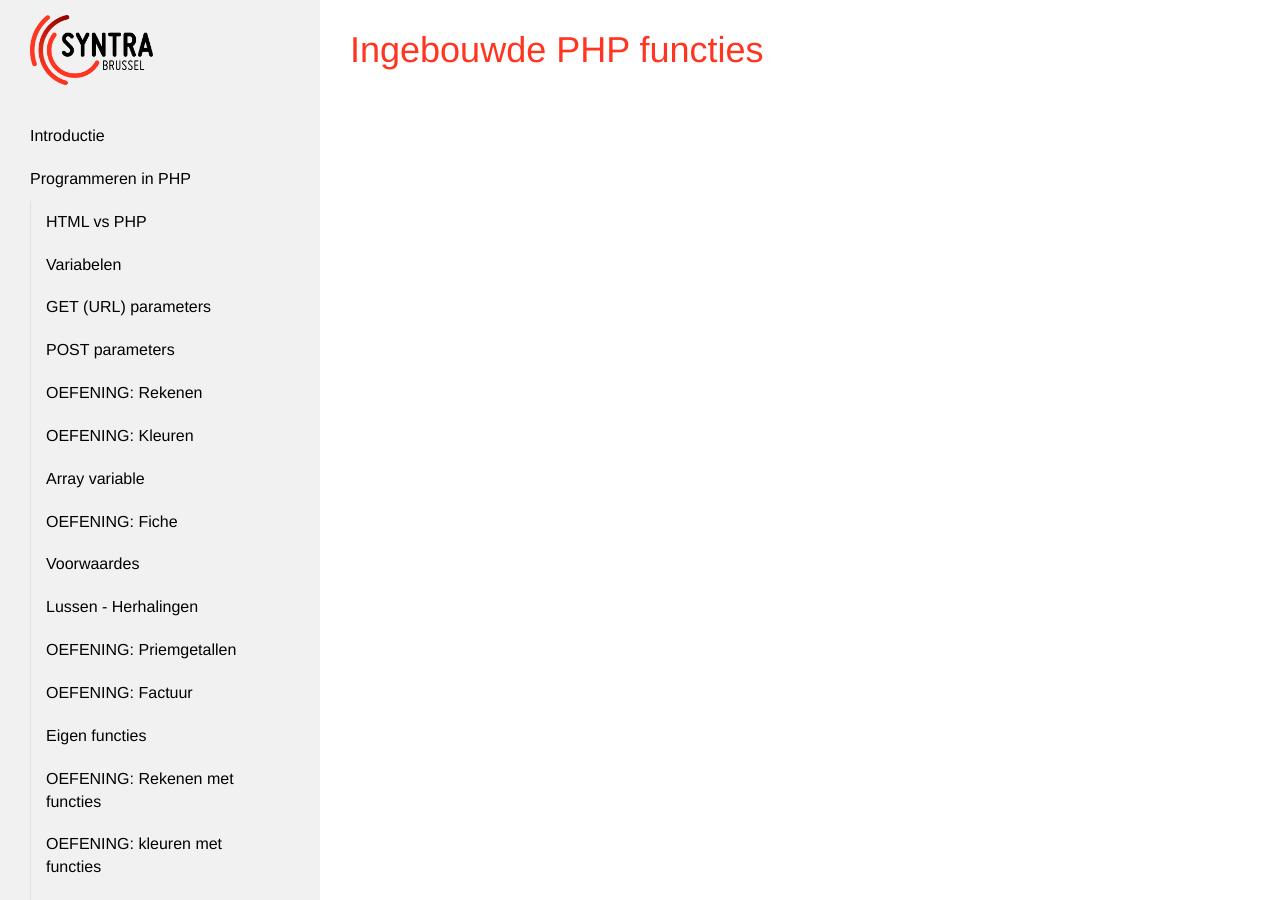
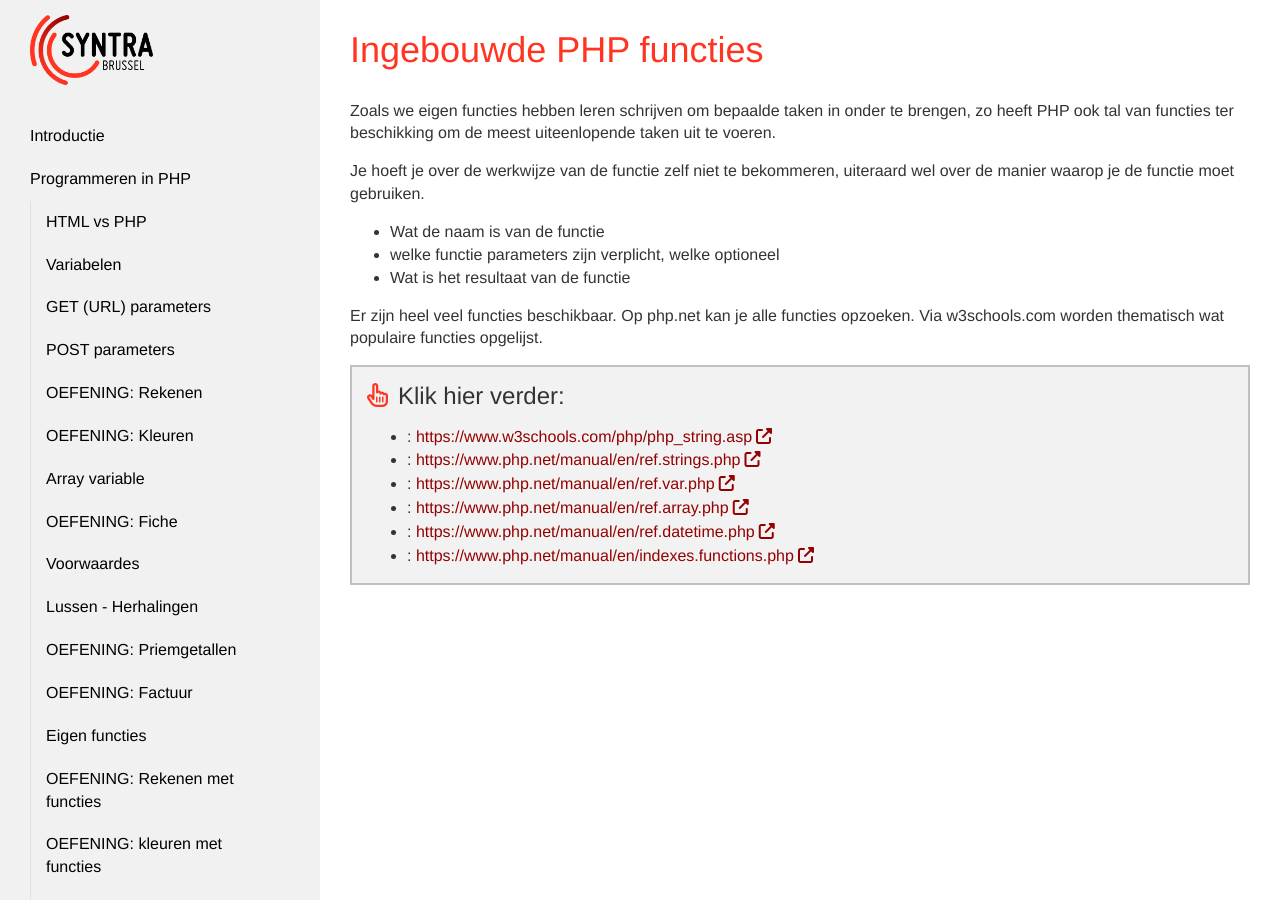
Before and after one commit to Syntra-Brussel/dynamische-webtechnieken, a Jekyll site: the page built from programmeren/php-functies.md, in a window 1280 px wide and 900 px high. Built offline with Jekyll 4.4.1, drawn with Linux system fonts in a browser that asks for light colours; nearby versions of some CDN libraries; a script that is not in the unit is left out.

Commit message:
functies

```diff
--- a/programmeren/php-functies.md
+++ b/programmeren/php-functies.md
@@ -3,4 +3,20 @@ layout: template
 title: Ingebouwde PHP functies
 url: /programmeren/php-functies
 collection: programmeren
+links:
+  - url: https://www.w3schools.com/php/php_string.asp
+  - url: https://www.php.net/manual/en/ref.strings.php
+  - url: https://www.php.net/manual/en/ref.var.php
+  - url: https://www.php.net/manual/en/ref.array.php
+  - url: https://www.php.net/manual/en/ref.datetime.php
+  - url: https://www.php.net/manual/en/indexes.functions.php
 ---
+Zoals we eigen functies hebben leren schrijven om bepaalde taken in onder te brengen, zo heeft PHP ook tal van functies ter beschikking om de meest uiteenlopende taken uit te voeren.
+
+Je hoeft je over de werkwijze van de functie zelf niet te bekommeren, uiteraard wel over de manier waarop je de functie moet gebruiken.
+
+* Wat de naam is van de functie
+* welke functie parameters zijn verplicht, welke optioneel
+* Wat is het resultaat van de functie
+
+Er zijn heel veel functies beschikbaar. Op php.net kan je alle functies opzoeken. Via w3schools.com worden thematisch wat populaire functies opgelijst.
```
Also changed, not shown: programmeren/eigen-functies.md (+2 -0 lines), programmeren/oefening-kleuren-met-functies.md (+1 -1 lines).
